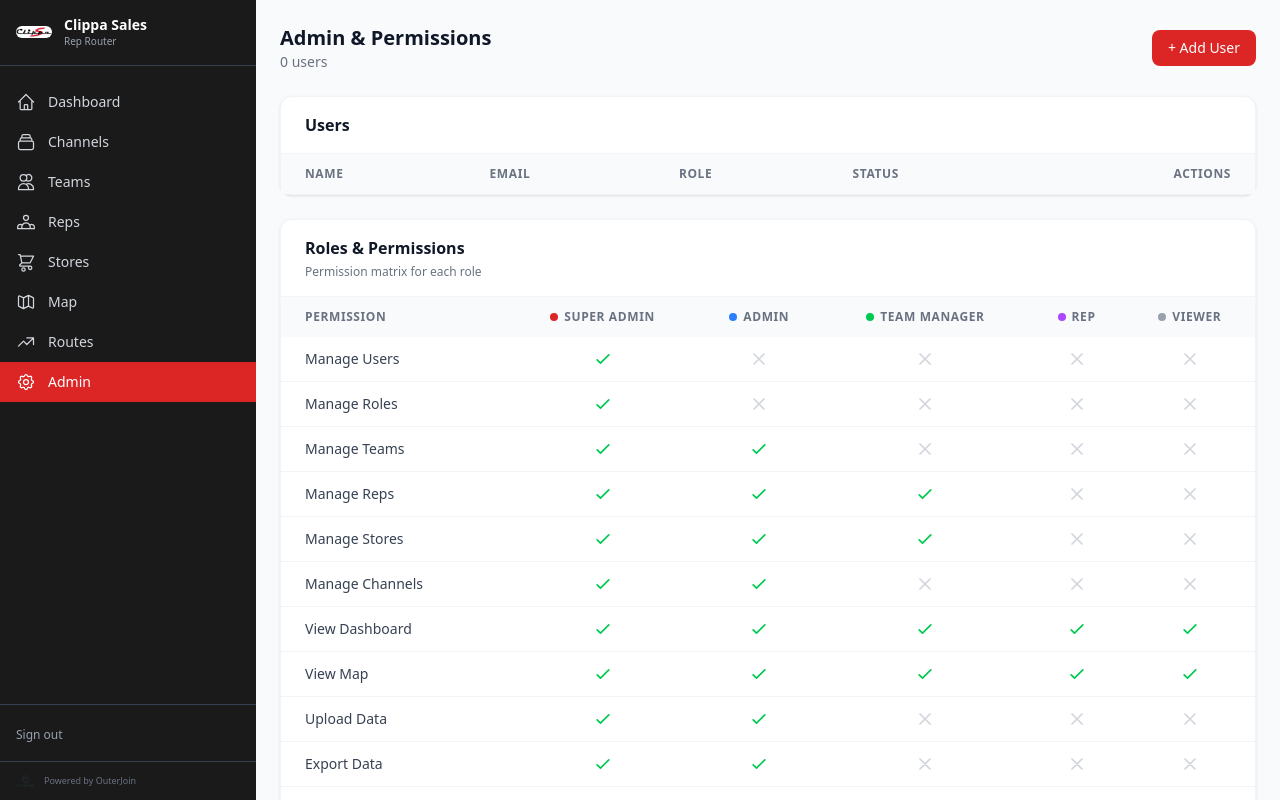
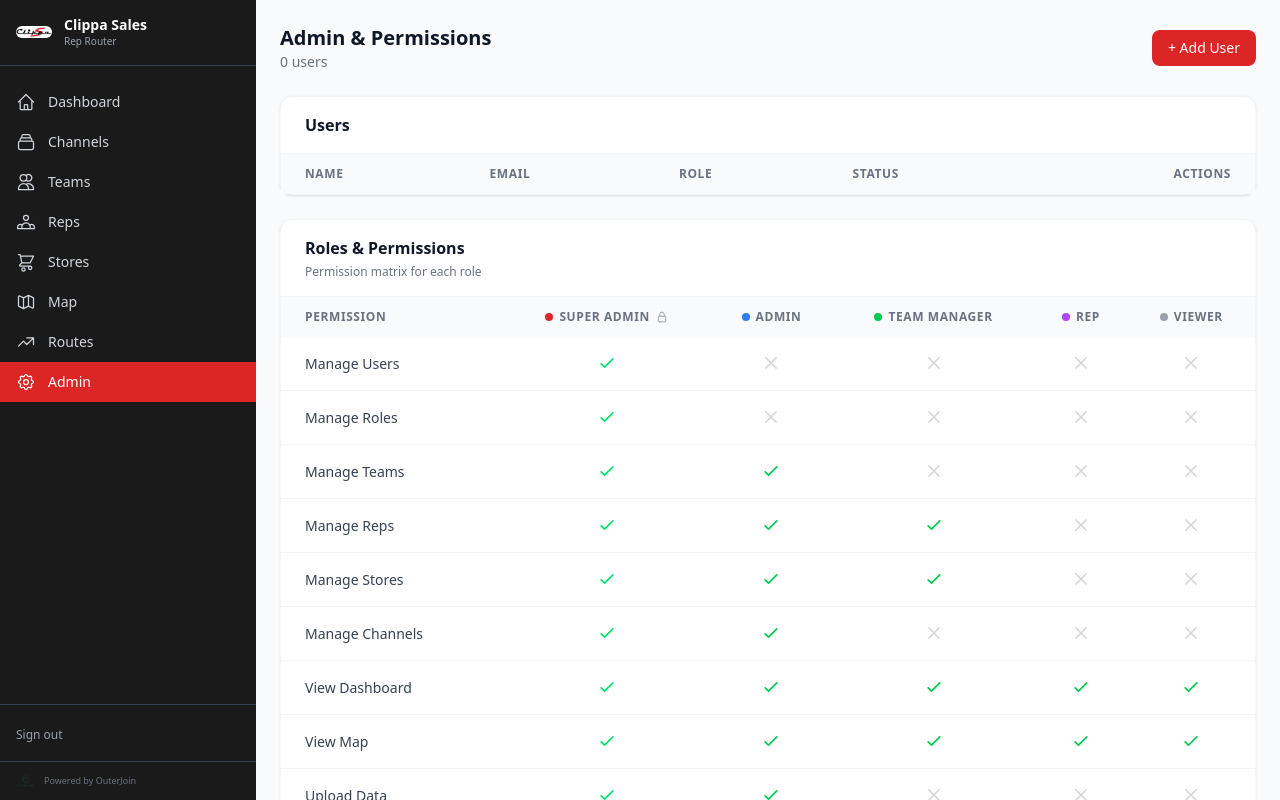
Before and after one commit to CarlofSaints/Clippa-Sales-Rep-Router, a Next.js app: page /admin in a window 1280 px wide. Built offline with nearby package versions, Linux system fonts and the light colour scheme.

Commit message:
Add editable Roles & Permissions matrix page

```diff
--- a/app/admin/page.tsx
+++ b/app/admin/page.tsx
@@ -1,7 +1,8 @@
 "use client";
 
-import { useState, useEffect } from "react";
-import { UserRole, ROLE_DEFINITIONS, ALL_PERMISSIONS } from "@/lib/types";
+import { useState, useEffect, useCallback } from "react";
+import { useSession } from "@/components/SessionProvider";
+import { UserRole, RolePermission, ROLE_DEFINITIONS, ALL_PERMISSIONS } from "@/lib/types";
 
 interface UserData {
   id: string;
@@ -46,6 +47,73 @@ export default function AdminPage() {
   const [msg, setMsg] = useState("");
   const [msgType, setMsgType] = useState<"info" | "success" | "error">("info");
   const [actionLoading, setActionLoading] = useState<string | null>(null);
+
+  // Role Permissions state
+  const { session } = useSession();
+  const isSuperAdmin = session?.role === "superAdmin";
+  const [rolePerms, setRolePerms] = useState<RolePermission[]>(ROLE_DEFINITIONS);
+  const [savedPerms, setSavedPerms] = useState<RolePermission[]>(ROLE_DEFINITIONS);
+  const [permsSaving, setPermsSaving] = useState(false);
+  const permsDirty = JSON.stringify(rolePerms) !== JSON.stringify(savedPerms);
+
+  const loadPerms = useCallback(async () => {
+    try {
+      const res = await fetch("/api/role-permissions");
+      if (res.ok) {
+        const data: RolePermission[] = await res.json();
+        setRolePerms(data);
+        setSavedPerms(data);
+      }
+    } catch { /* use defaults */ }
+  }, []);
+
+  useEffect(() => {
+    if (isSuperAdmin) loadPerms();
+  }, [isSuperAdmin, loadPerms]);
+
+  const togglePermission = (role: UserRole, permKey: string) => {
+    if (role === "superAdmin") return;
+    setRolePerms((prev) =>
+      prev.map((rp) => {
+        if (rp.role !== role) return rp;
+        const has = rp.permissions.includes(permKey);
+        return {
+          ...rp,
+          permissions: has
+            ? rp.permissions.filter((k) => k !== permKey)
+            : [...rp.permissions, permKey],
+        };
+      })
+    );
+  };
+
+  const savePerms = async () => {
+    setPermsSaving(true);
+    try {
+      const res = await fetch("/api/role-permissions", {
+        method: "PUT",
+        headers: { "Content-Type": "application/json" },
+        body: JSON.stringify(rolePerms),
+      });
+      if (res.ok) {
+        const data = await res.json();
+        setRolePerms(data);
+        setSavedPerms(data);
+        showMsg("Permissions saved", "success");
+      } else {
+        const err = await res.json();
+        showMsg(err.error || "Save failed", "error");
+      }
+    } catch {
+      showMsg("Save failed", "error");
+    } finally {
+      setPermsSaving(false);
+    }
+  };
+
+  const discardPerms = () => {
+    setRolePerms([...savedPerms]);
+  };
 
   const showMsg = (text: string, type: "info" | "success" | "error" = "info") => {
     setMsg(text);
@@ -357,20 +425,46 @@ export default function AdminPage() {
 
       {/* Roles & Permissions Matrix */}
       <div className="bg-white rounded-xl shadow-sm border border-gray-100">
-        <div className="px-6 py-4 border-b border-gray-100">
+        <div className="px-6 py-4 border-b border-gray-100 flex items-center justify-between">
+          <div>
             <h3 className="font-semibold text-gray-900">Roles &amp; Permissions</h3>
-          <p className="text-xs text-gray-500 mt-1">Permission matrix for each role</p>
+            <p className="text-xs text-gray-500 mt-1">
+              {isSuperAdmin ? "Click checkmarks to toggle permissions" : "Permission matrix for each role"}
+            </p>
+          </div>
+          {permsDirty && isSuperAdmin && (
+            <div className="flex gap-2">
+              <button
+                onClick={discardPerms}
+                className="px-3 py-1.5 border border-gray-300 text-gray-600 rounded-lg text-xs font-medium hover:bg-gray-50"
+              >
+                Discard
+              </button>
+              <button
+                onClick={savePerms}
+                disabled={permsSaving}
+                className="px-3 py-1.5 bg-clippa-red text-white rounded-lg text-xs font-medium hover:bg-red-700 disabled:opacity-50"
+              >
+                {permsSaving ? "Saving..." : "Save Changes"}
+              </button>
+            </div>
+          )}
         </div>
         <div className="overflow-x-auto">
           <table className="w-full text-sm">
             <thead>
               <tr className="bg-gray-50 text-xs text-gray-500 uppercase tracking-wider">
                 <th className="px-6 py-3 text-left">Permission</th>
-                {ROLE_DEFINITIONS.map((rd) => (
+                {rolePerms.map((rd) => (
                   <th key={rd.role} className="px-4 py-3 text-center">
                     <div className="flex items-center justify-center gap-1.5">
                       <span className={`w-2 h-2 rounded-full ${ROLE_DOTS[rd.role]}`} />
                       <span>{rd.label}</span>
+                      {rd.role === "superAdmin" && (
+                        <svg className="w-3 h-3 text-gray-400" fill="none" stroke="currentColor" viewBox="0 0 24 24">
+                          <path strokeLinecap="round" strokeLinejoin="round" strokeWidth={2} d="M16.5 10.5V6.75a4.5 4.5 0 10-9 0v3.75m-.75 11.25h10.5a2.25 2.25 0 002.25-2.25v-6.75a2.25 2.25 0 00-2.25-2.25H6.75a2.25 2.25 0 00-2.25 2.25v6.75a2.25 2.25 0 002.25 2.25z" />
+                        </svg>
+                      )}
                     </div>
                   </th>
                 ))}
@@ -380,19 +474,38 @@ export default function AdminPage() {
               {ALL_PERMISSIONS.map((perm) => (
                 <tr key={perm.key} className="hover:bg-gray-50">
                   <td className="px-6 py-3 text-gray-700 font-medium">{perm.label}</td>
-                  {ROLE_DEFINITIONS.map((rd) => {
+                  {rolePerms.map((rd) => {
                     const has = rd.permissions.includes(perm.key);
+                    const locked = rd.role === "superAdmin";
+                    const canClick = isSuperAdmin && !locked;
                     return (
                       <td key={rd.role} className="px-4 py-3 text-center">
+                        <button
+                          onClick={() => canClick && togglePermission(rd.role, perm.key)}
+                          disabled={!canClick}
+                          className={`inline-flex items-center justify-center w-7 h-7 rounded-md transition-colors ${
+                            canClick ? "cursor-pointer hover:bg-gray-100" : "cursor-default"
+                          }`}
+                          title={
+                            locked
+                              ? "Super Admin always has all permissions"
+                              : !isSuperAdmin
+                                ? "Only Super Admins can edit permissions"
+                                : has
+                                  ? `Remove "${perm.label}" from ${rd.label}`
+                                  : `Grant "${perm.label}" to ${rd.label}`
+                          }
+                        >
                           {has ? (
-                          <svg className="w-5 h-5 text-green-500 mx-auto" fill="none" stroke="currentColor" viewBox="0 0 24 24">
+                            <svg className={`w-5 h-5 ${locked ? "text-green-400" : "text-green-500"}`} fill="none" stroke="currentColor" viewBox="0 0 24 24">
                               <path strokeLinecap="round" strokeLinejoin="round" strokeWidth={2} d="M5 13l4 4L19 7" />
                             </svg>
                           ) : (
-                          <svg className="w-5 h-5 text-gray-300 mx-auto" fill="none" stroke="currentColor" viewBox="0 0 24 24">
+                            <svg className="w-5 h-5 text-gray-300" fill="none" stroke="currentColor" viewBox="0 0 24 24">
                               <path strokeLinecap="round" strokeLinejoin="round" strokeWidth={2} d="M6 18L18 6M6 6l12 12" />
                             </svg>
                           )}
+                        </button>
                       </td>
                     );
                   })}
@@ -403,7 +516,7 @@ export default function AdminPage() {
         </div>
         <div className="px-6 py-3 border-t border-gray-100">
           <div className="flex flex-wrap gap-4">
-            {ROLE_DEFINITIONS.map((rd) => (
+            {rolePerms.map((rd) => (
               <div key={rd.role} className="flex items-center gap-2">
                 <span className={`w-2 h-2 rounded-full ${ROLE_DOTS[rd.role]}`} />
                 <span className="text-xs text-gray-500">{rd.label}: {rd.description}</span>
--- /dev/null
+++ b/app/api/role-permissions/route.ts
@@ -0,0 +1,67 @@
+import { NextResponse } from "next/server";
+import { requireSuperAdmin } from "@/lib/auth";
+import { getRolePermissions, saveRolePermissions } from "@/lib/data";
+import { ROLE_DEFINITIONS, ALL_PERMISSIONS, RolePermission, UserRole } from "@/lib/types";
+
+export const dynamic = "force-dynamic";
+
+const VALID_ROLES = ROLE_DEFINITIONS.map((r) => r.role);
+const VALID_KEYS = ALL_PERMISSIONS.map((p) => p.key);
+
+export async function GET() {
+  try {
+    await requireSuperAdmin();
+  } catch {
+    return NextResponse.json({ error: "Forbidden" }, { status: 403 });
+  }
+
+  const perms = await getRolePermissions();
+  return NextResponse.json(perms);
+}
+
+export async function PUT(req: Request) {
+  try {
+    await requireSuperAdmin();
+  } catch {
+    return NextResponse.json({ error: "Forbidden" }, { status: 403 });
+  }
+
+  const body = (await req.json()) as RolePermission[];
+
+  if (!Array.isArray(body)) {
+    return NextResponse.json({ error: "Expected array" }, { status: 400 });
+  }
+
+  // Validate: all 5 roles must be present
+  for (const role of VALID_ROLES) {
+    if (!body.find((r) => r.role === role)) {
+      return NextResponse.json(
+        { error: `Missing role "${role}"` },
+        { status: 400 }
+      );
+    }
+  }
+
+  // Validate: only known permission keys
+  for (const rp of body) {
+    if (!VALID_ROLES.includes(rp.role as UserRole)) {
+      return NextResponse.json(
+        { error: `Unknown role "${rp.role}"` },
+        { status: 400 }
+      );
+    }
+    for (const key of rp.permissions) {
+      if (!VALID_KEYS.includes(key)) {
+        return NextResponse.json(
+          { error: `Unknown permission key "${key}"` },
+          { status: 400 }
+        );
+      }
+    }
+  }
+
+  // superAdmin always keeps ALL (enforced server-side in saveRolePermissions)
+  await saveRolePermissions(body);
+  const saved = await getRolePermissions();
+  return NextResponse.json(saved);
+}
--- a/lib/data.ts
+++ b/lib/data.ts
@@ -1,5 +1,5 @@
 import { put, list, del } from "@vercel/blob";
-import { Channel, Rep, Store, User, Team, RoutePlanDocument } from "./types";
+import { Channel, Rep, Store, User, Team, RoutePlanDocument, RolePermission, ROLE_DEFINITIONS, ALL_PERMISSIONS } from "./types";
 import fs from "fs";
 import path from "path";
 
@@ -111,3 +111,38 @@ export async function getRoutes(): Promise<RoutePlanDocument | null> {
 export async function saveRoutes(doc: RoutePlanDocument | null): Promise<void> {
   await writeJSON("routes", doc);
 }
+
+// ---------- Role Permissions ----------
+
+const ALL_PERM_KEYS = ALL_PERMISSIONS.map((p) => p.key);
+
+export async function getRolePermissions(): Promise<RolePermission[]> {
+  const saved = await readJSON<RolePermission[] | null>("role-permissions", null);
+  if (!saved) return ROLE_DEFINITIONS;
+
+  // Backfill: ensure every default role exists in saved data
+  const merged = [...saved];
+  for (const def of ROLE_DEFINITIONS) {
+    if (!merged.find((r) => r.role === def.role)) {
+      merged.push(def);
+    }
+  }
+  // Enforce: superAdmin always has ALL permissions
+  const sa = merged.find((r) => r.role === "superAdmin");
+  if (sa) sa.permissions = [...ALL_PERM_KEYS];
+
+  return merged;
+}
+
+export async function saveRolePermissions(perms: RolePermission[]): Promise<void> {
+  // Enforce: superAdmin always has ALL permissions
+  const sa = perms.find((r) => r.role === "superAdmin");
+  if (sa) sa.permissions = [...ALL_PERM_KEYS];
+
+  // Strip unknown permission keys
+  for (const rp of perms) {
+    rp.permissions = rp.permissions.filter((k) => ALL_PERM_KEYS.includes(k));
+  }
+
+  await writeJSON("role-permissions", perms);
+}
```
Lines whose indentation alone changed are shown as unchanged.
